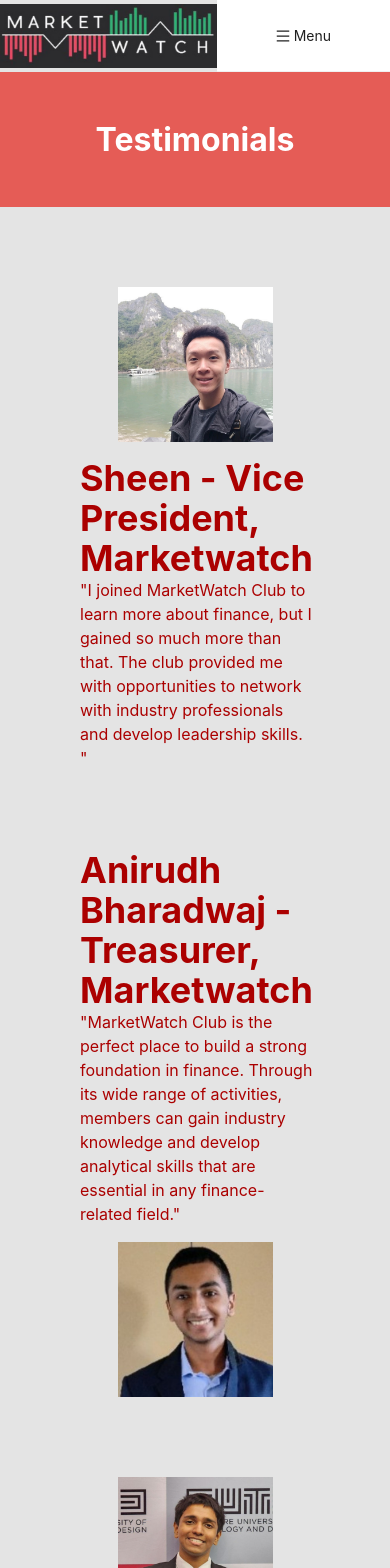
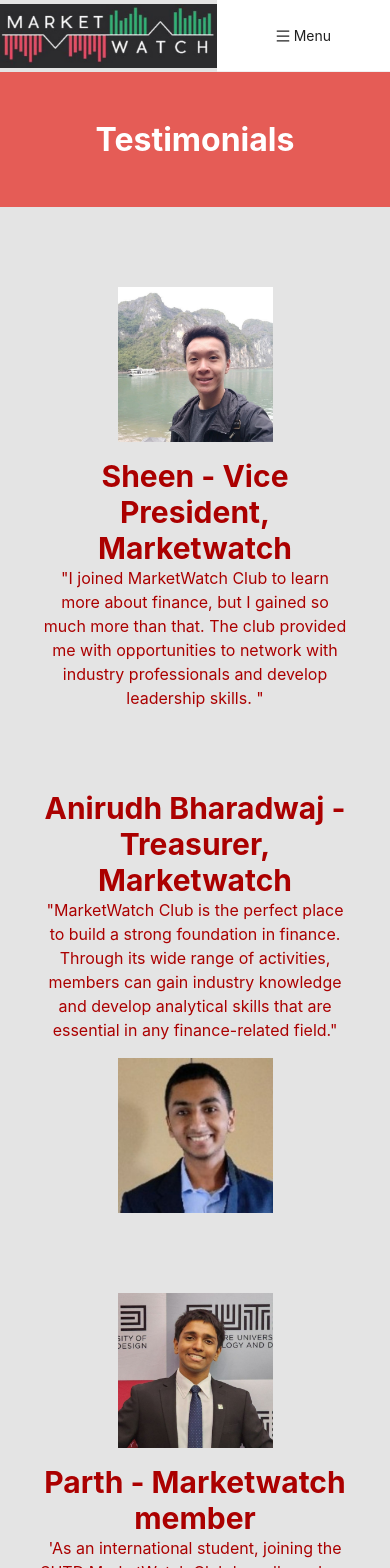
Before and after one commit to yash2mehta/website, a React (Vite) app: page /aboutus/testimonials in a window 390 px wide. Shown: the top 1568 px of the page. Built offline with nearby package versions, Linux system fonts and the light colour scheme.

Commit message:
fixed testimonials issue on mobile-s

```diff
--- a/src/AboutUs/Testimonials.tsx
+++ b/src/AboutUs/Testimonials.tsx
@@ -24,8 +24,8 @@
             <img src={image}/>
         </div>
         <div className="flex flex-1 items-center">
-            <div className="mx-10">
-                <h1 className="text-4xl text-primary-300 font-bold my-0">{header}</h1>
+            <div className="text-center md:text-left">
+                <h1 className="text-3xl text-primary-300 font-bold my-0">{header}</h1>
                 {/* <h1 className="text-3xl text-primary-300 font-bold mt-0 mb-3">{header2}</h1> */}
                 <h2 className="text-base">{text}</h2>
             </div>
@@ -38,8 +38,8 @@
   return (
     <div className="grid grid-cols-1 gap-4 md:grid-cols-2 my-20 mx-10">
       <div className="flex flex-1 items-center">
-        <div className="mx-10">
-          <h1 className="text-4xl text-primary-300 font-bold my-0">{header}</h1>
+        <div className="text-center md:text-left">
+          <h1 className="text-3xl text-primary-300 font-bold my-0">{header}</h1>
           {/* <h1 className="text-3xl text-primary-300 font-bold mt-0 mb-3">
             {header2}
           </h1> */}
```
